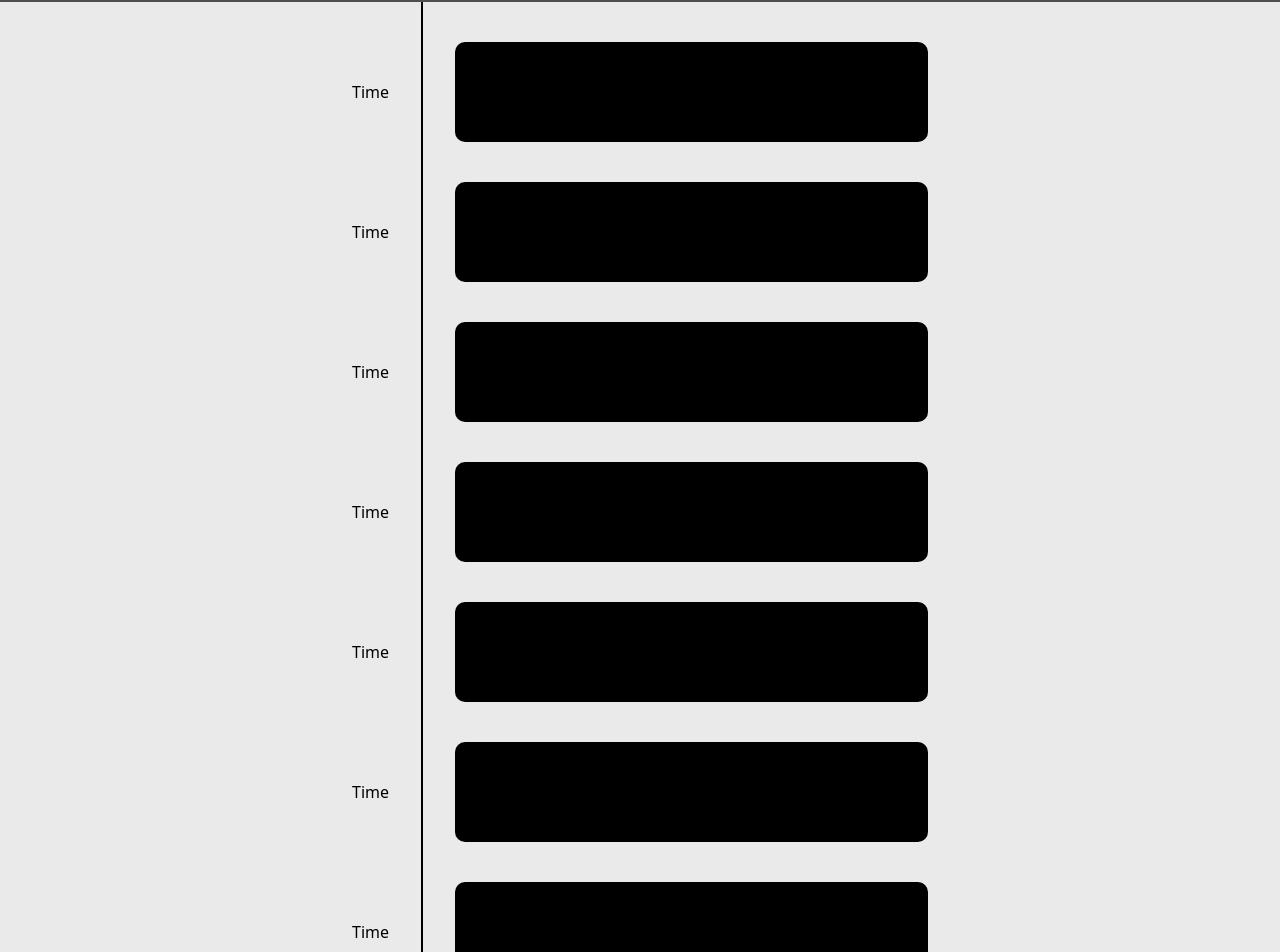
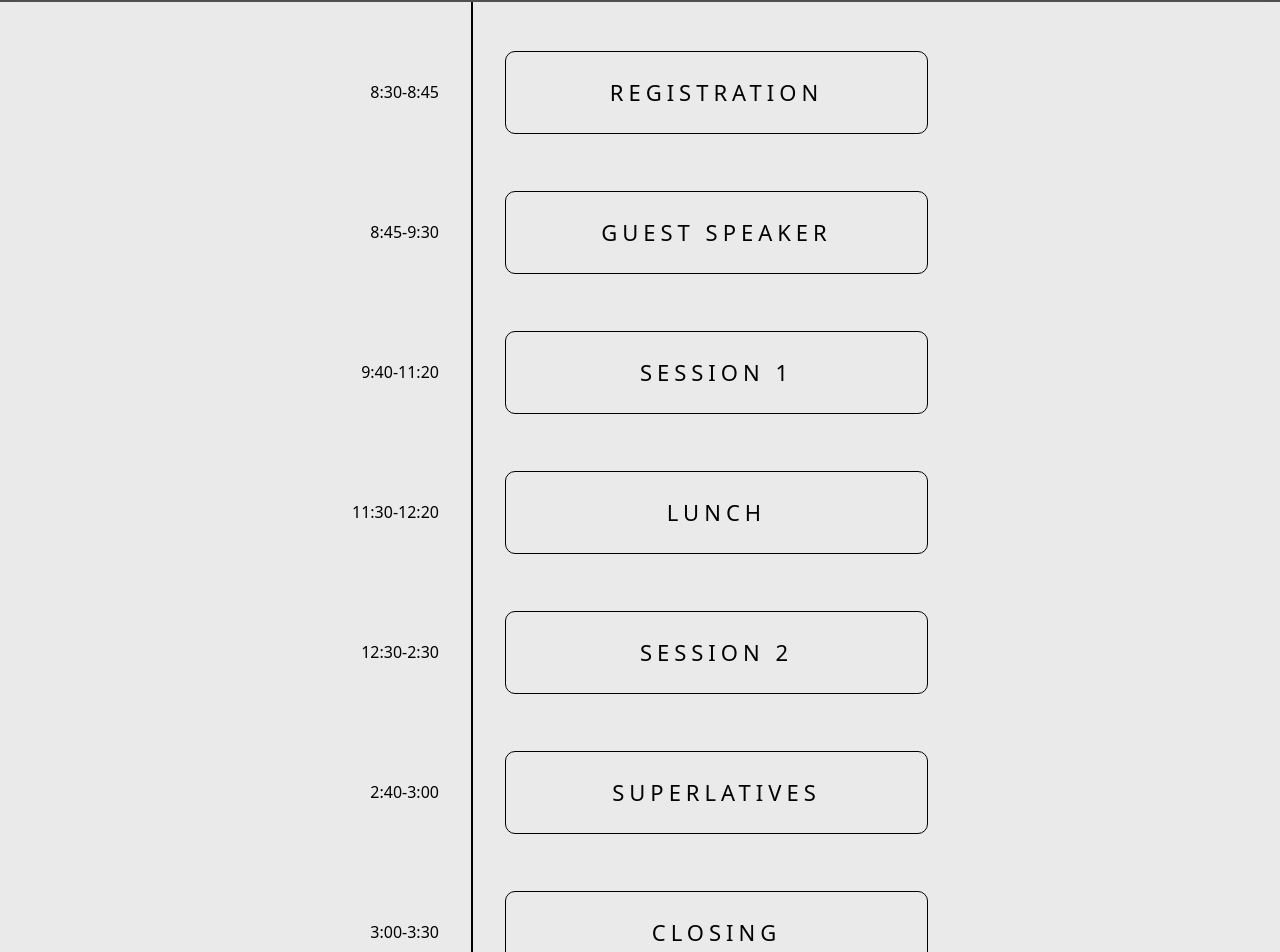
Before and after one commit to AdrianOles/xmun, a Next.js app: page /schedule in a window 1280 px wide. Shown: the part 283-1235 px from the top of the page. Built offline with nearby package versions, Linux system fonts and the light colour scheme; no server answers; grey boxes are pictures that could not be loaded.

Commit message:
fixed for prod release

```diff
--- a/components/Header.tsx
+++ b/components/Header.tsx
@@ -90,7 +90,7 @@ const Header = () => {
                     <div className="flex items-center justify-center gap-4">
                         <div className="uppercase text-[14px] opacity-90">
                             {
-                                clientUser.email === 'olesnieadrian@gmail.com' && (
+                                clientUser.email === 'olesnieadrian@gmail.com' || clientUser.email === 'campanellim@stfxavier.ca' && (
                                     <Link href="/dashboard" className="cursor-pointer hover:underline">
                                         Dashboard
                                     </Link>
--- a/pages/committees/index.tsx
+++ b/pages/committees/index.tsx
@@ -8,7 +8,7 @@ import Header from '@/components/Header';
 const inter = Inter({ subsets: ['latin'] })
 
 export default function Home() {
-    const targetDate = new Date('2024-03-14').getTime();
+    const targetDate = new Date('2024-03-22').getTime();
     const [userState, setUserState] = useState<number | null>(null);
     const [ani, setAni] = useState<number | null>(null);
 
@@ -126,6 +126,8 @@ export default function Home() {
                                     <div className='tracking-[5px] text-[20px] mb-4'>MARVEL</div>
                                     <div className={`tracking-[0.5px] text-[14px] md:text-[16px] ${userState === 2 ? 'block' : 'md:hidden'}`}>
                                         Step into the Marvel Universe as we unravel the complex web of superhero governance at this conference on Marvel and the Sokovia Accords. Delve into the ethical and political dilemmas surrounding enhanced individuals as we examine the impact of the Sokovia Accords on the dynamic world of Marvel superheroes and their quest for justice.
+
+                                        - POwer dynamics (abuse of power)
                                     </div>
                                     <Link href={"https://drive.google.com/file/d/1flCJtxWvjW75WpTOn_YxLo9x0kW35jUw/view"} target='__blank'
                                         className="mt-auto px-3 py-1 border border-white w-fit uppercase tracking-[5px] cursor-pointer hover:bg-white hover:text-black">GUIDE</Link>
--- a/pages/dashboard/index.tsx
+++ b/pages/dashboard/index.tsx
@@ -46,9 +46,13 @@ export default function Home() {
     useEffect(() => {
         const unsubscribe = onAuthStateChanged(auth, (user) => {
             if (user) {
+                if (user.email === 'olesnieadrian@gmail.com' || user.email === 'campanellim@stfxavier.ca') {
                     // User is signed in
                     // You can redirect to a different page or perform other actions here
                     authUser.onUpdate(user.displayName, user.email, user.photoURL);
+                } else {
+                    router.push('/')
+                }
             } else {
                 // User is signed out
                 router.push('/auth/signin')
@@ -62,6 +66,7 @@ export default function Home() {
     }, []);
 
     const populateData = async () => {
+        if (user.email === 'olesnieadrian@gmail.com' || user.email === 'campanellim@stfxavier.ca') {
             const querySnapshot = await getDocs(collection(db, "delegates"));
             const delegateInfo: DelegateApp[] = [];
 
@@ -74,6 +79,9 @@ export default function Home() {
 
             setLoading(false);
             return delegateInfo
+        } else {
+            return null
+        }
     }
 
 
--- a/pages/index.tsx
+++ b/pages/index.tsx
@@ -57,7 +57,7 @@ export default function Home() {
                 WHEN
               </div>
               <div className='flex flex-col tracking-[3px] font-[300] text-[20px]'>
-                <div className='whitespace-nowrap'>MARCH 14TH</div>
+                <div className='whitespace-nowrap'>MARCH 22ND</div>
                 <div className='whitespace-nowrap'>8:30 AM</div>
               </div>
             </div>
--- a/pages/register/index.tsx
+++ b/pages/register/index.tsx
@@ -196,7 +196,7 @@ const Register = () => {
             <div className="font-bold lg:text-[36px] text-[24px] uppercase tracking-[6px] mt-4 leading-none text-center">
                 registration
             </div>
-            <div className="border-b border-black mt-1 pb-2 mb-10 text-center">Deadline: March 10th</div>
+            <div className="border-b border-black mt-1 pb-2 mb-10 text-center">Deadline: March 18th</div>
 
             {
                 duplicateError ? (
--- a/pages/schedule/index.tsx
+++ b/pages/schedule/index.tsx
@@ -19,30 +19,72 @@ const Schedule = () => {
                         XMUN SCHEDULE
                     </div>
                     <div className='text-[#c0c0c0] tracking-[2px] text-[16px]'>
-                        March 14th, 2024
+                        March 22nd, 2024
                     </div>
                 </div>
             </div>
 
             <div className="w-full h-full bg-[#EAEAEA]">
                 <div className="h-full flex md:w-[50vw] w-[100vw] mx-auto z-50">
-                    <div className="h-full w-fit flex flex-col gap-10 py-10 px-8">
-                        {
-                            Array(10).fill(true).map((item, index) => (
-                                <div key={index} className="min-h-[100px] w-full rounded-[10px] flex items-center justify-end text-right">
-                                    Time
-                                </div>
-                            ))
-                        }
+                    <div className="h-full w-fit flex flex-col lg:gap-10 py-10 lg:px-8 px-2 font-medium">
+                        <div className="min-h-[100px] w-full rounded-[10px] flex items-center justify-end text-right whitespace-nowrap">
+                            8:30-8:45
+                        </div>
+                        <div className="min-h-[100px] w-full rounded-[10px] flex items-center justify-end text-right whitespace-nowrap">
+                            8:45-9:30
+                        </div>
+                        <div className="min-h-[100px] w-full rounded-[10px] flex items-center justify-end text-right whitespace-nowrap">
+                            9:40-11:20
+                        </div>
+                        <div className="min-h-[100px] w-full rounded-[10px] flex items-center justify-end text-right whitespace-nowrap">
+                            11:30-12:20
+                        </div>
+                        <div className="min-h-[100px] w-full rounded-[10px] flex items-center justify-end text-right whitespace-nowrap">
+                            12:30-2:30
+                        </div>
+                        <div className="min-h-[100px] w-full rounded-[10px] flex items-center justify-end text-right whitespace-nowrap">
+                            2:40-3:00
+                        </div>
+                        <div className="min-h-[100px] w-full rounded-[10px] flex items-center justify-end text-right whitespace-nowrap">
+                            3:00-3:30
+                        </div>
                     </div>
-                    <div className="flex flex-col gap-10 w-full py-10 px-8 border-l-2 border-black">
-                        {
-                            Array(10).fill(true).map((item, index) => (
-                                <div key={index} className="min-h-[100px] w-full rounded-[10px] bg-black">
-                                    hello
-                                </div>
-                            ))
-                        }
+                    <div className="flex flex-col lg:gap-10 w-full py-10 lg:px-8 px-2 border-l-2 border-black">
+                        <div className="h-[100px] flex items-center justify-center w-full">
+                            <div className="w-full rounded-[10px] border-black border justify-center flex items-center text-center p-3 text-[18px] lg:p-6 lg:text-[22px] uppercase tracking-[5px]">
+                                Registration
+                            </div>
+                        </div>
+                        <div className="h-[100px] flex items-center justify-center w-full">
+                            <div className="w-full rounded-[10px] border-black border justify-center flex items-center text-center p-3 text-[18px] lg:p-6 lg:text-[22px] uppercase tracking-[5px]">
+                                Guest Speaker
+                            </div>
+                        </div>
+                        <div className="h-[100px] flex items-center justify-center w-full">
+                            <div className="w-full rounded-[10px] border-black border justify-center flex items-center text-center p-3 text-[18px] lg:p-6 lg:text-[22px] uppercase tracking-[5px]">
+                                Session 1
+                            </div>
+                        </div>
+                        <div className="h-[100px] flex items-center justify-center w-full">
+                            <div className="w-full rounded-[10px] border-black border justify-center flex items-center text-center p-3 text-[18px] lg:p-6 lg:text-[22px] uppercase tracking-[5px]">
+                                Lunch
+                            </div>
+                        </div>
+                        <div className="h-[100px] flex items-center justify-center w-full">
+                            <div className="w-full rounded-[10px] border-black border justify-center flex items-center text-center p-3 text-[18px] lg:p-6 lg:text-[22px] uppercase tracking-[5px]">
+                                Session 2
+                            </div>
+                        </div>
+                        <div className="h-[100px] flex items-center justify-center w-full">
+                            <div className="w-full rounded-[10px] border-black border justify-center flex items-center text-center p-3 text-[18px] lg:p-6 lg:text-[22px] uppercase tracking-[5px]">
+                                Superlatives
+                            </div>
+                        </div>
+                        <div className="h-[100px] flex items-center justify-center w-full">
+                            <div className="w-full rounded-[10px] border-black border justify-center flex items-center text-center p-3 text-[18px] lg:p-6 lg:text-[22px] uppercase tracking-[5px]">
+                                Closing
+                            </div>
+                        </div>
                     </div>
                 </div>
             </div>
```
Lines whose indentation alone changed are shown as unchanged.
